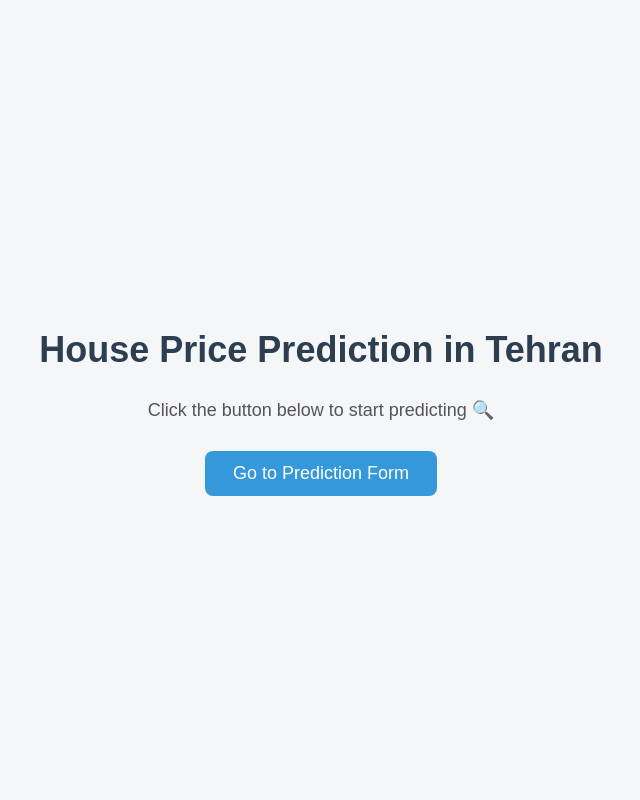
After one commit to sajjadkhazaei/house-prices-in-tehran, a Django app: page /api/ in a window 1280 px wide. The commit adds this page. Shown: the whole page, without its empty margins (319-959 px from the left). Run offline with Django 5.2, Linux system fonts and the light colour scheme; parts of the project's set-up code (start-up, migrations or seed data) failed here and were passed over.

Commit message:
add file and update

```diff
--- a/django_project/api/static/css/style.css
+++ b/django_project/api/static/css/style.css
@@ -56,7 +56,9 @@ button {
     transition: background 0.3s ease;
 }
 button:hover {
-    background: #45a049;
+    background-color: #0056b3;
+    color: white;
+    transition: 0.3s;
 }
 .result {
     margin-top: 20px;
--- /dev/null
+++ b/django_project/api/static/css/style_prediction.css
@@ -0,0 +1,43 @@
+body {
+    background-color: #f4f6f8;
+    font-family: Arial, sans-serif;
+    text-align: center;
+    height: 100vh;
+    display: flex;
+    flex-direction: column;
+    justify-content: center;
+    align-items: center;
+    margin: 0;
+}
+
+h1 {
+    font-size: 36px;
+    color: #2c3e50;
+    margin-bottom: 10px;
+}
+
+p {
+    font-size: 18px;
+    color: #555;
+    margin-bottom: 30px;
+}
+
+button {
+    padding: 12px 28px;
+    font-size: 18px;
+    background-color: #3498db;
+    color: white;
+    border: none;
+    border-radius: 8px;
+    cursor: pointer;
+    transition: 0.3s;
+}
+
+button:hover {
+    background-color: #2980b9;
+    transform: scale(1.05);
+}
+
+a {
+    text-decoration: none;
+}
--- /dev/null
+++ b/django_project/api/templates/home.html
@@ -0,0 +1,15 @@
+<!DOCTYPE html>
+<html lang="en">
+<head>
+    <meta charset="UTF-8">
+    <title>House Price Prediction - Tehran</title>
+    <link rel="stylesheet" href="/static/css/style_prediction.css">
+</head>
+<body>
+    <h1>House Price Prediction in Tehran</h1>
+    <p>Click the button below to start predicting 🔍</p>
+    <a href="/api/form/">
+        <button>Go to Prediction Form</button>
+    </a>
+</body>
+</html>
--- a/django_project/api/urls.py
+++ b/django_project/api/urls.py
@@ -1,7 +1,8 @@
 from django.urls import path
-from .views import PredictPriceAPIView, house_form
+from .views import PredictPriceAPIView, house_form,home
 
 urlpatterns = [
+    path('', home, name='home'),
     path('predict/', PredictPriceAPIView.as_view(), name='predict-price'),
     path('form/', house_form, name='house-form'),
 ]
--- a/django_project/api/views.py
+++ b/django_project/api/views.py
@@ -105,3 +105,7 @@ def house_form(request):
         "negative_input_warning": negative_input_warning,
         "address_choices": address_choices
     })
+
+
+def home(request):
+    return render(request, 'home.html')
--- a/django_project/djangoproject/urls.py
+++ b/django_project/djangoproject/urls.py
@@ -1,7 +1,9 @@
 from django.contrib import admin
 from django.urls import path, include
+from django.shortcuts import redirect
 
 urlpatterns = [
     path('admin/', admin.site.urls),
     path('api/', include('api.urls')),
+    path('', lambda request: redirect('api/')),
 ]
```
